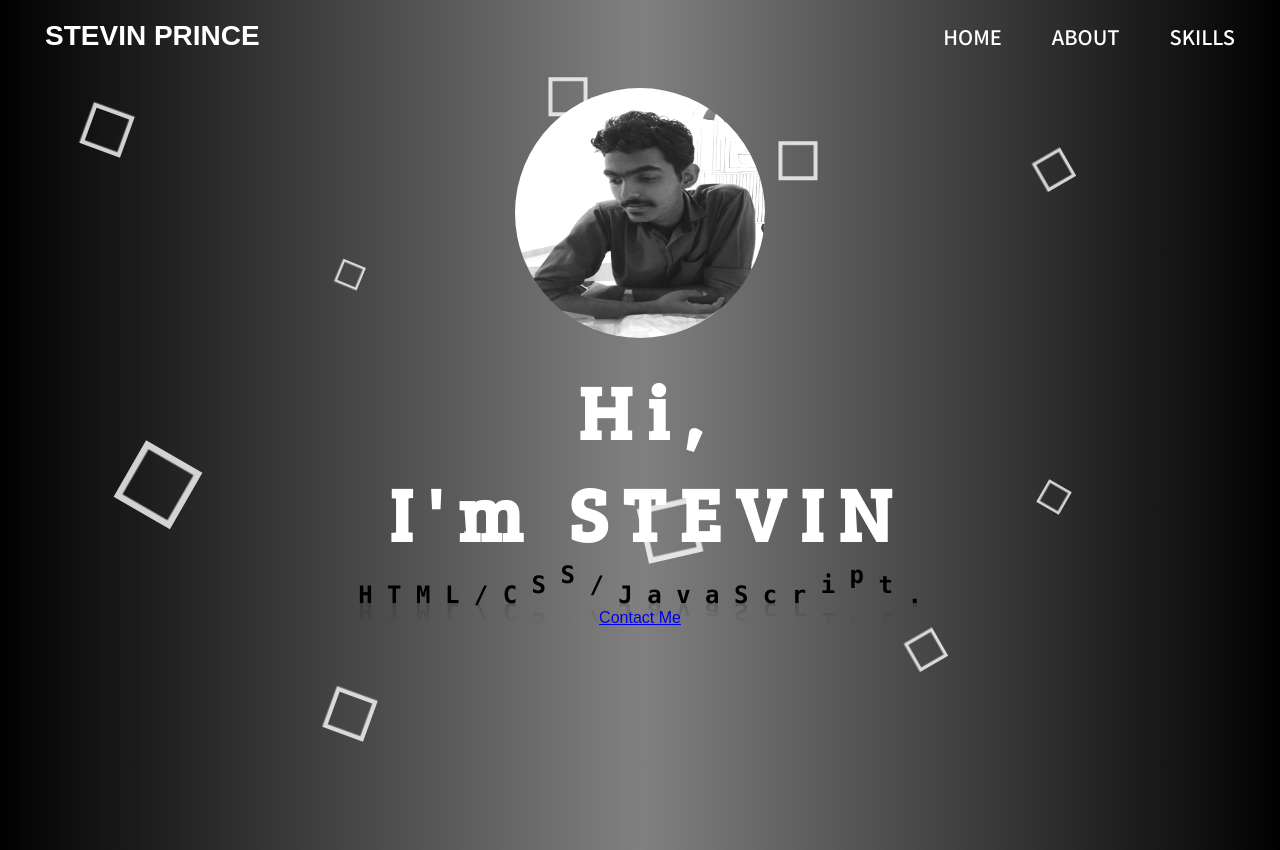
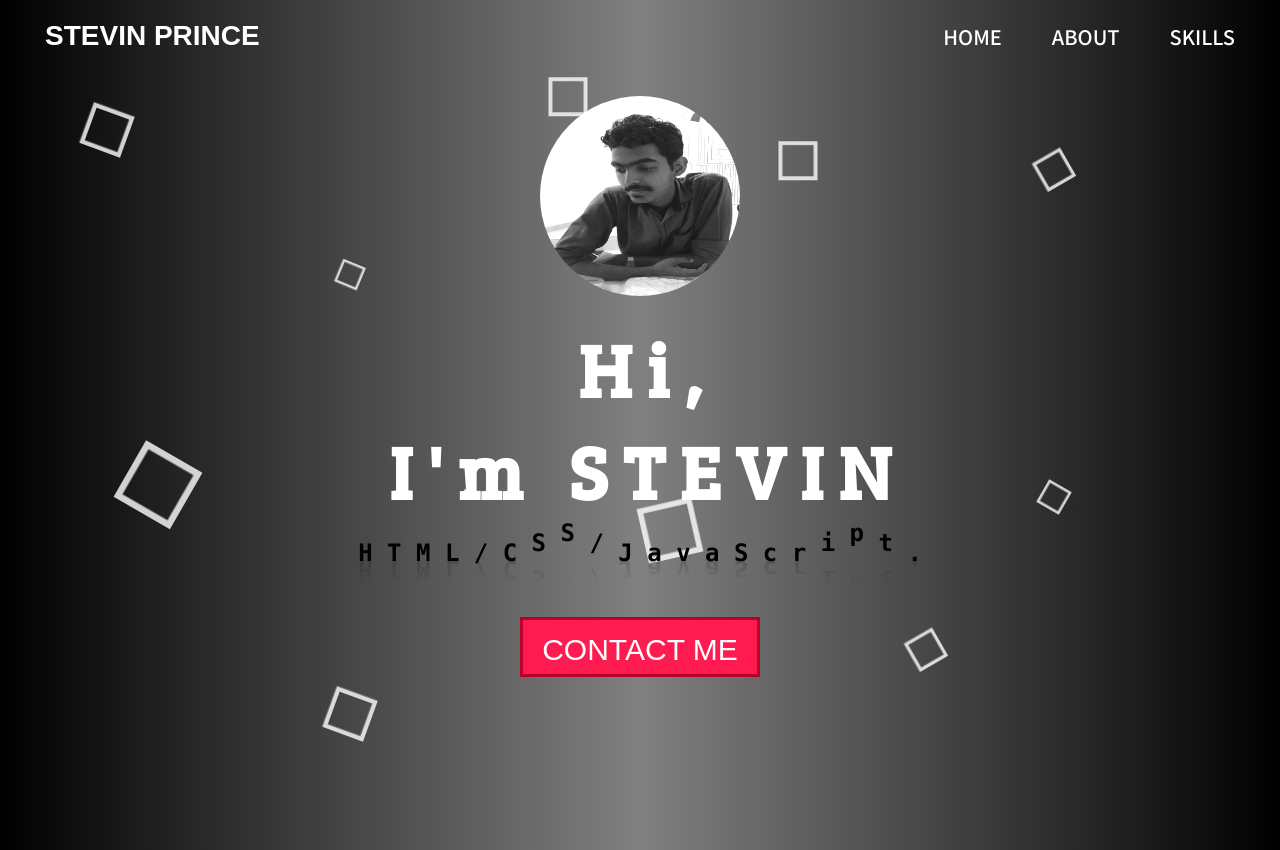
Before and after one commit to Kemosabe2911/Portfolio, a plain HTML site: page index.html in a window 1280 px wide. Shown: the top 850 px of the page. Drawn offline with nearby package versions, Linux system fonts and the light colour scheme.

Commit message:
Add contact button

```diff
--- a/css/styles.css
+++ b/css/styles.css
@@ -265,7 +265,7 @@ nav ul a{
 .intro{
     text-align: center;
     color: #ffffff;
-    margin-top: 1em;
+    margin-top: 1.5em;
 }
 .intro h1{
     font-family: 'Bree Serif', serif;
@@ -279,8 +279,8 @@ nav ul a{
     color: #000000;
 }
 .intro img{
-    width: 250px;
-    height: 250px;
+    width: 200px;
+    height: 200px;
     border-radius: 50%;
 }
 
@@ -299,7 +299,7 @@ nav ul a{
     animation-delay: calc(0.1s* var(--i));
 }
 
-
+/*Wavy ANimation*/
 @keyframes animate1{
     0%{
         transform: translateY(0px);
@@ -311,6 +311,31 @@ nav ul a{
         transform: translateY(0px);
     }
 }
+
+/*Contact Button*/
+.main-info-section .btn{
+    text-transform: uppercase;
+    font-size: 30px;
+    height: 60px;
+    width: 240px;
+    line-height: 60px;
+    text-align: center;
+    border: 3px solid #B8002B;
+    text-decoration: none;
+    display: block;
+    margin: 50px auto;
+    color: #ffffff;
+    overflow: hidden;
+    position: relative;
+    background: #FF1A4F;
+
+}
+
+.main-info-section .btn:hover{
+    animation: rubberBand 2s;
+}
+
+
 
 
 
--- a/index.html
+++ b/index.html
@@ -95,7 +95,7 @@
                     <span style="--i:19;">t</span>
                     <span style="--i:20;">.</span>
                 </div>
-                <a href="#contact">Contact Me</a>
+                <a class="btn" href="#contact">Contact Me</a>
             </div>
         </div>
 
```
